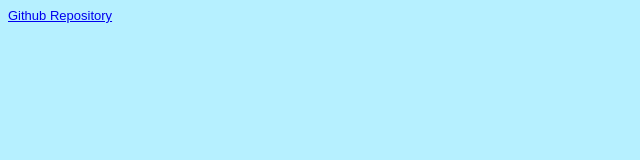
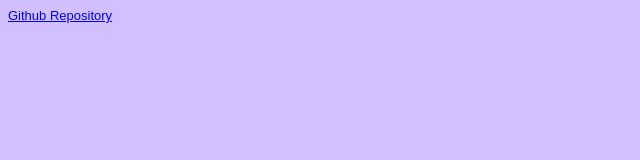
Before and after one commit to Nesli13/EIA2_WiSe2021, a plain HTML site: page Steckbrief/steckbrief.htm in a window 1280 px wide. Shown: the whole page, without its empty margins (0-640 px from the left). Drawn offline with Linux system fonts and the light colour scheme.

Commit message:
Hintergrundfarbe

```diff
--- a/Steckbrief/steckbrief.htm
+++ b/Steckbrief/steckbrief.htm
@@ -8,7 +8,7 @@
         body {
             font-family: arial;
             font-size: small;
-            background: #B6F0FF;
+            background: #D2BFFF;
         }
     </style>
 </head>
```
